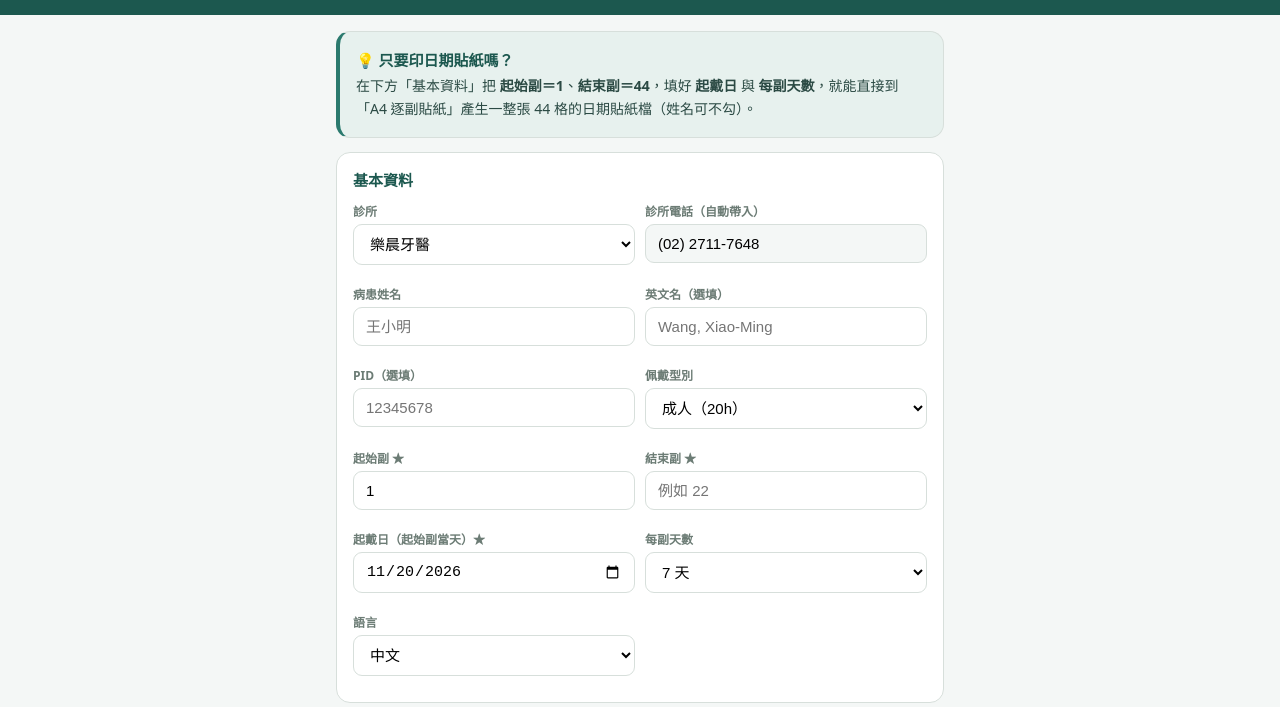
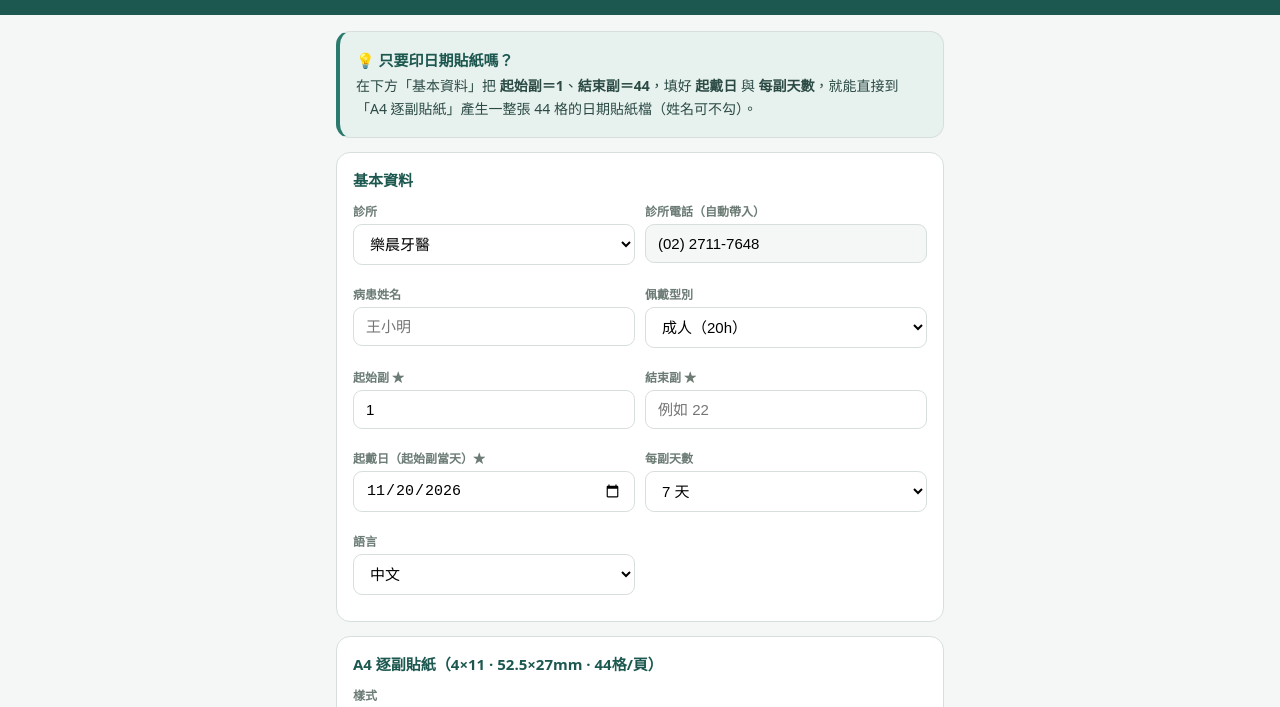
Before and after one commit to musicismrita/alignerschedule, a plain HTML site: page index.html in a window 1280 px wide. Shown: the part 69-776 px from the top of the page. Drawn offline with Linux system fonts and the light colour scheme.

Commit message:
Add files via upload

```diff
--- a/index.html
+++ b/index.html
@@ -44,8 +44,8 @@ label.fld .lab{display:block;font-size:12px;color:var(--muted);margin-bottom:4px
   <label class="fld"><span class="lab">診所</span><select class="ipt" id="f_clinic" onchange="onClinicChange()"><option value="樂晨牙醫">樂晨牙醫</option><option value="群富牙醫">群富牙醫</option><option value="皇齊牙醫">皇齊牙醫</option></select></label>
   <label class="fld"><span class="lab">診所電話（自動帶入）</span><input class="ipt" id="f_phone" readonly style="background:#f4f7f6"></label>
   <label class="fld"><span class="lab">病患姓名</span><input class="ipt" id="f_name" placeholder="王小明"></label>
-  <label class="fld"><span class="lab">英文名（選填）</span><input class="ipt" id="f_en" placeholder="Wang, Xiao-Ming"></label>
-  <label class="fld"><span class="lab">PID（選填）</span><input class="ipt" id="f_pid" placeholder="12345678"></label>
+  <input type="hidden" id="f_en" value="">
+  <input type="hidden" id="f_pid" value="">
   <label class="fld"><span class="lab">佩戴型別</span><select class="ipt" id="f_wear" onchange="onWearChange()"><option value="adult">成人（20h）</option><option value="child">兒童（18h）</option><option value="ipe">IPE（全程）</option></select></label>
   <label class="fld"><span class="lab">起始副 ★</span><input class="ipt" id="f_from" type="number" min="0" value="1" placeholder="1"></label><label class="fld"><span class="lab">結束副 ★</span><input class="ipt" id="f_to" type="number" min="1" placeholder="例如 22"></label>
   <label class="fld"><span class="lab">起戴日（起始副當天）★</span><input class="ipt" id="f_start" type="date"></label>
@@ -475,7 +475,7 @@ function printLabels(){
     change:document.getElementById('lb_change').checked};
   var offX=parseFloat(document.getElementById('cal_x').value)||0;
   var offY=parseFloat(document.getElementById('cal_y').value)||0;
-  var style=(document.getElementById('lb_styleD')&&document.getElementById('lb_styleD').checked)?'D':'C';
+  var style='D';
   var mono=document.getElementById('f_mono').checked;
   var nm=docName(p,lang);var pid=p.invisalignPID?('PID '+p.invisalignPID):'';
   var spec={cols:parseInt(document.getElementById('sp_cols').value,10)||4,rows:parseInt(document.getElementById('sp_rows').value,10)||11,cw:parseFloat(document.getElementById('sp_cw').value)||52.5,ch:parseFloat(document.getElementById('sp_ch').value)||27};var clinicLine=(document.getElementById('lb_clinic')&&document.getElementById('lb_clinic').checked)?((document.getElementById('f_clinic').value||'')+'・廖朗蓁醫師'):'';var border=(document.getElementById('lb_border_on')&&document.getElementById('lb_border_on').checked)?'C':'none';var _o={nm:nm,pid:pid,fields:fields,lang:lang,offX:offX,offY:offY,style:style,mono:mono,spec:spec,clinicLine:clinicLine,border:border};return {html:algA4LabelSheetHTML(stages,_o),name:('A4貼紙_'+((p.name||'牙套').replace(/[\\\/:*?"<>|（）()\s]/g,'')||'牙套')),stages:stages,opts:_o};
```
